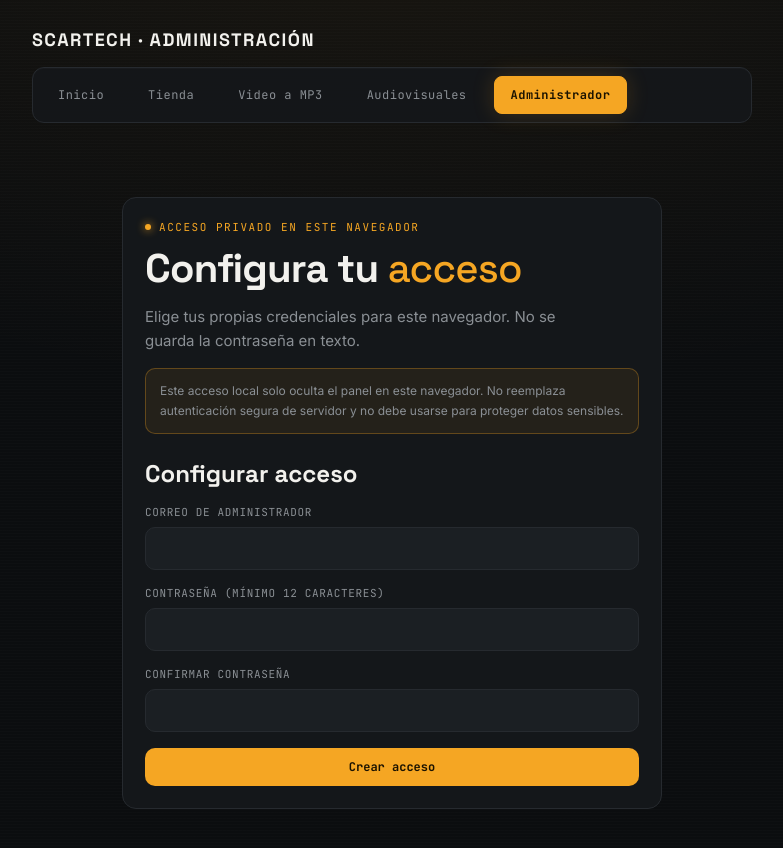
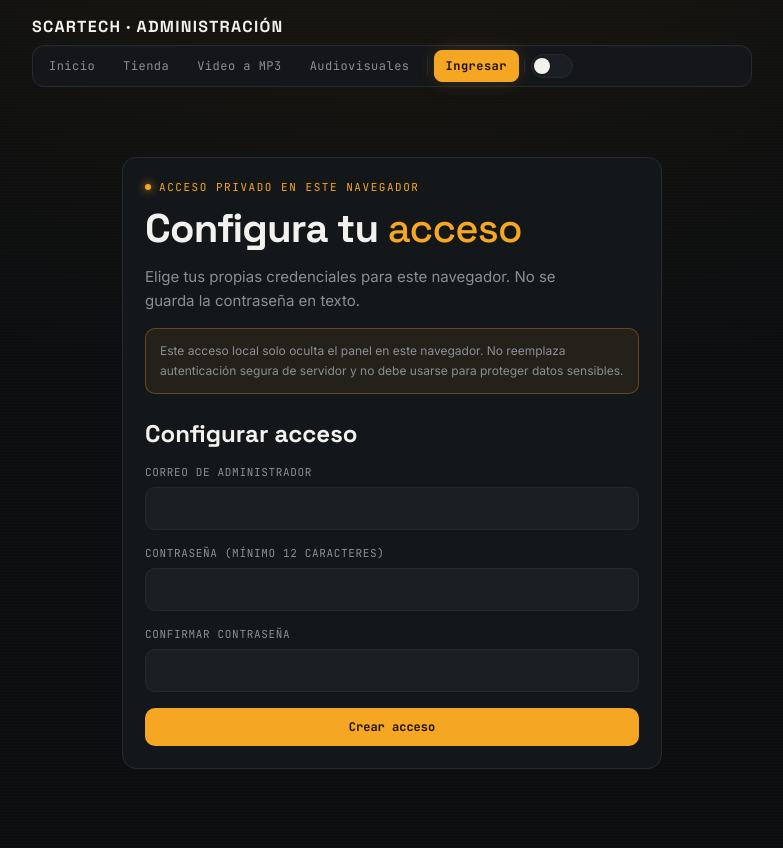
Before and after one commit to Osxar2025/scartech, a website with bundled scripts: page administrador.html in a window 1280 px wide. Shown: the whole page, without its empty margins (248-1031 px from the left). Built offline with nearby package versions, Linux system fonts and the light colour scheme.

Commit message:
inteructor comparto para cambio entre tema

```diff
--- a/administrador.html
+++ b/administrador.html
@@ -17,7 +17,8 @@
       <a class="tab-link" href="index.html">Tienda</a>
       <a class="tab-link" href="video-a-mp3.html">Video a MP3</a>
       <a class="tab-link" href="audiovisuales.html">Audiovisuales</a>
-      <a class="tab-link active" href="administrador.html" aria-current="page">Administrador</a>
+      <a class="tab-link active" href="administrador.html" aria-current="page">Ingresar</a>
+      <button class="theme-toggle" type="button" aria-label="Cambiar a modo claro" aria-pressed="false"><span class="theme-toggle-thumb" aria-hidden="true"></span></button>
     </nav>
   </header>
 
@@ -124,6 +125,7 @@
   </main>
 
   <a class="admin-floating-load" href="#adminProductForm" id="adminLoadButton" hidden aria-label="Cargar un producto">Cargar <span aria-hidden="true">+</span></a>
+  <script type="module" src="src/presentation/theme-controller.js"></script>
   <script type="module" src="src/presentation/admin-page.js"></script>
 </body>
 </html>
--- a/assets/css/estilo.css
+++ b/assets/css/estilo.css
@@ -14,6 +14,22 @@
     --font-display: 'Space Grotesk', sans-serif;
     --font-mono: 'JetBrains Mono', monospace;
     --font-body: 'Inter', sans-serif;
+    --nav-surface: rgba(20, 23, 26, 0.9);
+  }
+
+  :root[data-theme="light"]{
+    --bg: #F3F7F7;
+    --surface: #FFFFFF;
+    --surface-2: #E8F0F0;
+    --border: #C8D6D6;
+    --text: #172525;
+    --text-muted: #5B6B6B;
+    --accent: #18B6A5;
+    --accent-dim: #0F8278;
+    --accent-soft: rgba(24,182,165,0.12);
+    --success: #11877D;
+    --danger: #C94F37;
+    --nav-surface: rgba(255,255,255,0.92);
   }
 
   * { box-sizing: border-box; }
@@ -30,30 +46,37 @@
       repeating-linear-gradient(0deg, rgba(255,255,255,0.012) 0px, rgba(255,255,255,0.012) 1px, transparent 1px, transparent 3px);
   }
 
+  :root[data-theme="light"] body{
+    background-image:
+      radial-gradient(ellipse 900px 500px at 50% -10%, rgba(24,182,165,0.08), transparent),
+      repeating-linear-gradient(0deg, rgba(23,37,37,0.018) 0px, rgba(23,37,37,0.018) 1px, transparent 1px, transparent 3px);
+  }
+
   .topbar{
     max-width: 760px;
     margin: 0 auto;
-    padding: 28px 20px 12px;
+    padding: 16px 20px 8px;
   }
 
   .brand{
     font-family: var(--font-display);
-    font-size: 18px;
+    font-size: 16px;
     font-weight: 700;
     letter-spacing: 0.08em;
     text-transform: uppercase;
     color: var(--text);
-    margin-bottom: 16px;
+    margin-bottom: 8px;
   }
 
   .tab-nav{
     display: flex;
+    align-items: center;
     flex-wrap: wrap;
-    gap: 10px;
-    padding: 8px;
+    gap: 4px;
+    padding: 4px;
     border: 1px solid var(--border);
     border-radius: 12px;
-    background: rgba(20, 23, 26, 0.9);
+    background: var(--nav-surface);
     box-shadow: inset 0 1px 0 rgba(255,255,255,0.02);
   }
 
@@ -61,7 +84,7 @@
     display: inline-flex;
     align-items: center;
     justify-content: center;
-    padding: 10px 16px;
+    padding: 7px 11px;
     border-radius: 8px;
     text-decoration: none;
     font-family: var(--font-mono);
@@ -83,6 +106,83 @@
     border-color: var(--accent);
     font-weight: 700;
     box-shadow: 0 0 22px rgba(245,166,35,0.18);
+  }
+
+  .tab-link[href="administrador.html"]{
+    position: relative;
+    margin-left: 8px;
+    color: var(--accent);
+    border-color: var(--accent-dim);
+    background: var(--accent-soft);
+  }
+
+  .tab-link[href="administrador.html"]::before{
+    position: absolute;
+    top: 20%;
+    bottom: 20%;
+    left: -8px;
+    border-left: 1px solid var(--border);
+    content: "";
+  }
+
+  .tab-link[href="administrador.html"]:hover,
+  .tab-link[href="administrador.html"].active{
+    color: #1A1200;
+    border-color: var(--accent);
+    background: var(--accent);
+    box-shadow: 0 0 18px rgba(245,166,35,0.16);
+  }
+
+  .theme-toggle{
+    position: relative;
+    margin-left: 8px;
+    display: inline-flex;
+    align-items: center;
+    width: 42px;
+    height: 24px;
+    padding: 2px;
+    border: 1px solid var(--border);
+    border-radius: 999px;
+    background: var(--surface-2);
+    cursor: pointer;
+    transition: border-color .15s ease, background .15s ease;
+  }
+
+  .theme-toggle::before{
+    position: absolute;
+    top: 20%;
+    bottom: 20%;
+    left: -8px;
+    border-left: 1px solid var(--border);
+    content: "";
+  }
+
+  .theme-toggle-thumb{
+    width: 16px;
+    height: 16px;
+    border-radius: 50%;
+    background: var(--text);
+    box-shadow: 0 1px 3px rgba(0,0,0,0.3);
+    transition: transform .18s ease, background .18s ease;
+  }
+
+  .theme-toggle:hover{
+    border-color: var(--success);
+  }
+
+  .theme-toggle[aria-pressed="true"]{
+    border-color: var(--success);
+    background: var(--success);
+  }
+
+  .theme-toggle[aria-pressed="true"] .theme-toggle-thumb{
+    background: #FFFFFF;
+    transform: translateX(18px);
+  }
+
+  .theme-toggle:focus-visible{
+    outline: 2px solid var(--success);
+    outline-offset: 3px;
   }
 
   .social-links{
@@ -128,7 +228,7 @@
   }
 
   @media (max-width: 560px){
-    .topbar{ padding-top: 20px; }
+    .topbar{ padding-top: 12px; }
     .tab-nav{ justify-content: center; }
     .social-links{ margin-left: 0; padding-left: 0; width: 100%; justify-content: center; }
   }
@@ -1235,7 +1335,7 @@
     padding: 8px;
     border: 1px solid var(--border);
     border-radius: 12px;
-    background: rgba(20, 23, 26, 0.9);
+    background: var(--nav-surface);
   }
 
   .admin-tab {
--- /dev/null
+++ b/src/presentation/theme-controller.js
@@ -0,0 +1,21 @@
+const STORAGE_KEY = 'scartech-theme';
+const toggle = document.querySelector('.theme-toggle');
+
+if (toggle) {
+  const savedTheme = window.localStorage.getItem(STORAGE_KEY);
+  let theme = savedTheme === 'light' ? 'light' : 'dark';
+
+  function applyTheme() {
+    document.documentElement.dataset.theme = theme;
+    toggle.setAttribute('aria-label', `Cambiar a modo ${theme === 'light' ? 'oscuro' : 'claro'}`);
+    toggle.setAttribute('aria-pressed', String(theme === 'light'));
+  }
+
+  toggle.addEventListener('click', () => {
+    theme = theme === 'dark' ? 'light' : 'dark';
+    window.localStorage.setItem(STORAGE_KEY, theme);
+    applyTheme();
+  });
+
+  applyTheme();
+}
```
Also changed, not shown: audiovisuales.html (+3 -1 lines), index.html (+3 -1 lines), inicio.html (+3 -1 lines), tienda.html (+3 -1 lines), video-a-mp3.html (+3 -1 lines).
